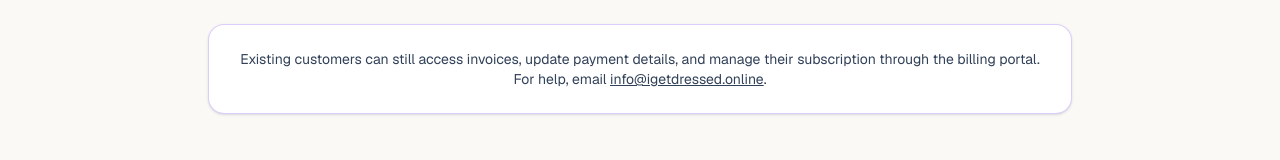
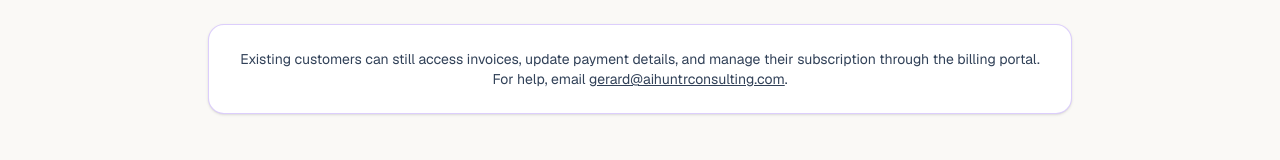
Before and after one commit to huntrbrooks/ChangeRoom, a Next.js app in the folder frontend/: page /pricing in a window 1280 px wide. Shown: the part 310-470 px from the top of the page. Built offline with nearby package versions, Linux system fonts and the light colour scheme; no server answers.

Commit message:
Update paused storefront support contact (#16)

```diff
--- a/frontend/app/pricing/page.tsx
+++ b/frontend/app/pricing/page.tsx
@@ -71,7 +71,7 @@ function PricingPageContent() {
         <div className="bg-white border border-[#8B5CF6]/30 rounded-2xl p-4 md:p-6 shadow-sm">
            {NEW_PURCHASES_ENABLED ? <PricingTable showCreditPacks /> : (
             <p className="text-center text-sm text-slate-700">
-              Existing customers can still access invoices, update payment details, and manage their subscription through the billing portal. For help, email <a className="underline" href="mailto:info@igetdressed.online">info@igetdressed.online</a>.
+              Existing customers can still access invoices, update payment details, and manage their subscription through the billing portal. For help, email <a className="underline" href="mailto:gerard@aihuntrconsulting.com">gerard@aihuntrconsulting.com</a>.
             </p>
           )}
         </div>
```
